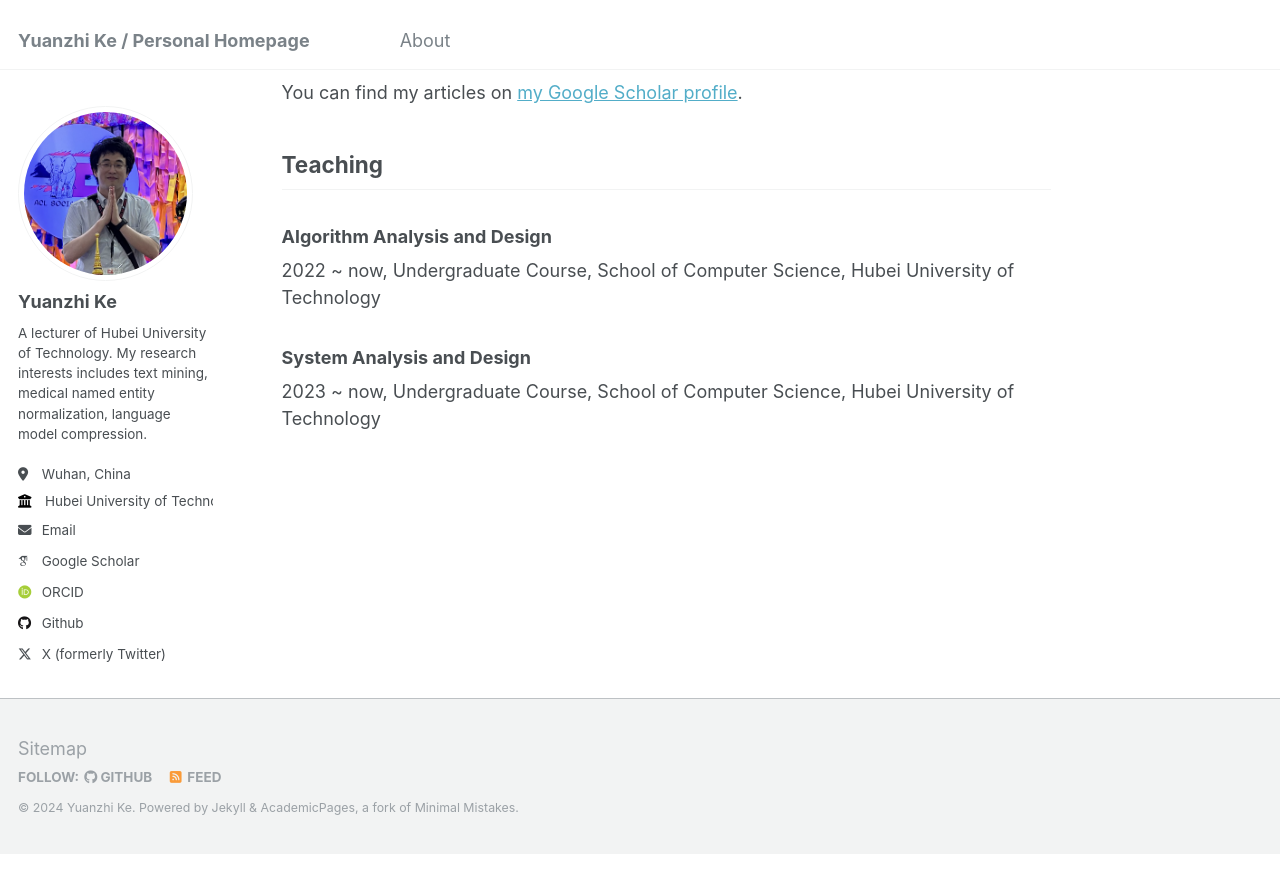
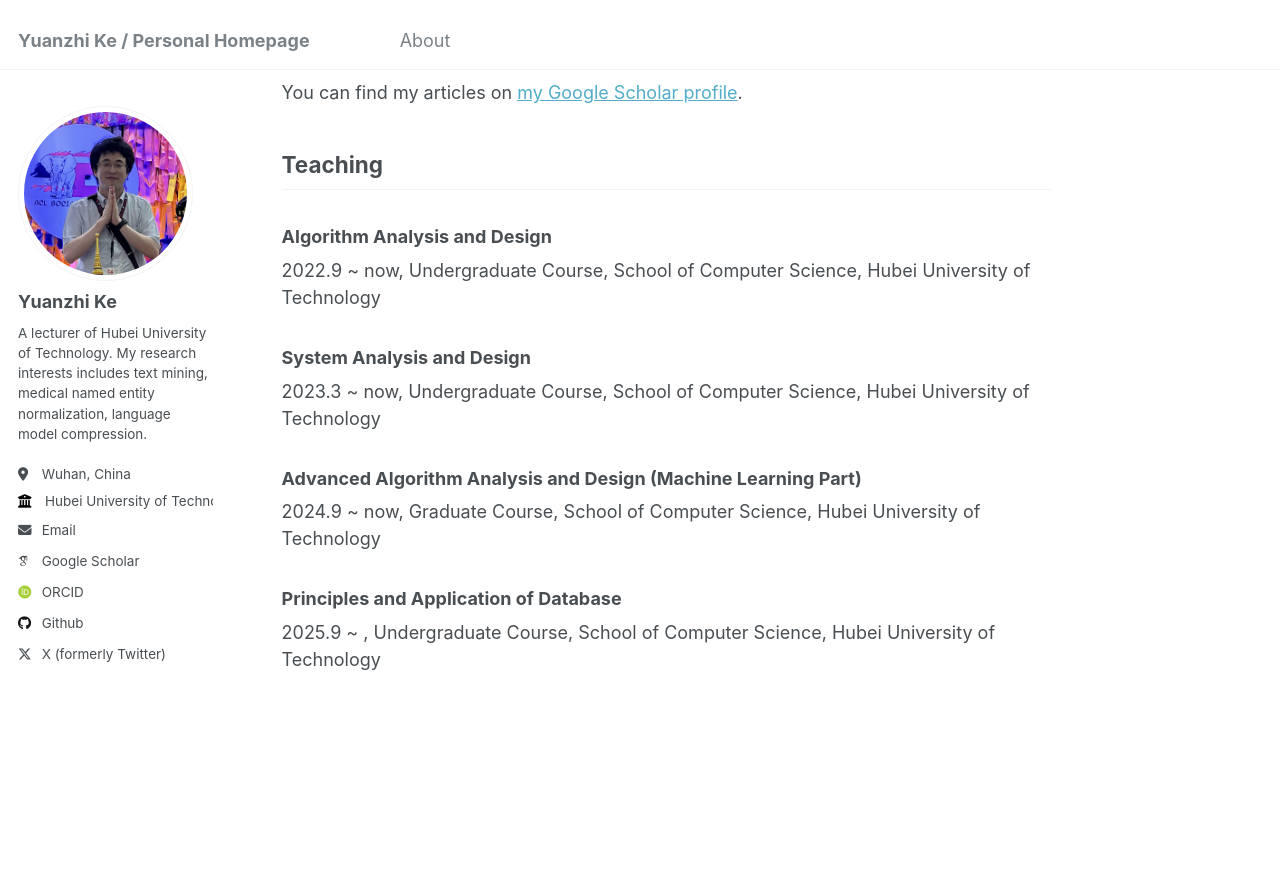
Before and after one commit to yuanzhiKe/yuanzhike.github.io, a Jekyll site: the page built from _pages/about.md, in a window 1280 px wide and 900 px high, scrolled down 395 px. Shown: the top 893 px of the window. Built offline with Jekyll 4.4.1, drawn with Linux system fonts in a browser that asks for light colours; some web fonts are replaced; before the commit the page ends 1249 px from its top, so only the background shows below that.

Commit message:
update teaching info

```diff
--- a/_pages/about.md
+++ b/_pages/about.md
@@ -19,8 +19,16 @@ You can find my articles on [my Google Scholar profile](https://scholar.google.c
 
 ### Algorithm Analysis and Design
 
-2022 ~ now, Undergraduate Course, School of Computer Science, Hubei University of Technology
+2022.9 ~ now, Undergraduate Course, School of Computer Science, Hubei University of Technology
 
 ### System Analysis and Design
 
-2023 ~ now, Undergraduate Course, School of Computer Science, Hubei University of Technology
+2023.3 ~ now, Undergraduate Course, School of Computer Science, Hubei University of Technology
+
+### Advanced Algorithm Analysis and Design (Machine Learning Part)
+
+2024.9 ~ now, Graduate Course, School of Computer Science, Hubei University of Technology
+
+### Principles and Application of Database
+
+2025.9 ~ , Undergraduate Course, School of Computer Science, Hubei University of Technology
```
